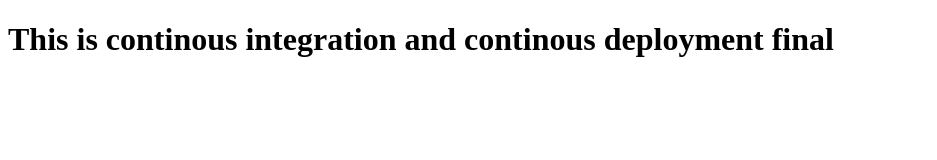
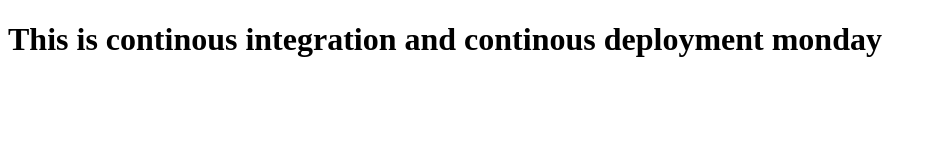
Before and after one commit to arohyadav/website, a plain HTML site: page index.html in a window 1280 px wide. Shown: the whole page, without its empty margins (0-937 px from the left). Drawn offline with Linux system fonts and the light colour scheme.

Commit message:
Update index.html

```diff
--- a/index.html
+++ b/index.html
@@ -1,6 +1,6 @@
 <!DOCTYPE html>
 <title> Jenkins CI CD pipeline</title>
 <body>
-    <h1> This is continous integration and continous deployment final</h1>
+    <h1> This is continous integration and continous deployment monday</h1>
 </body>
 </html>
```
